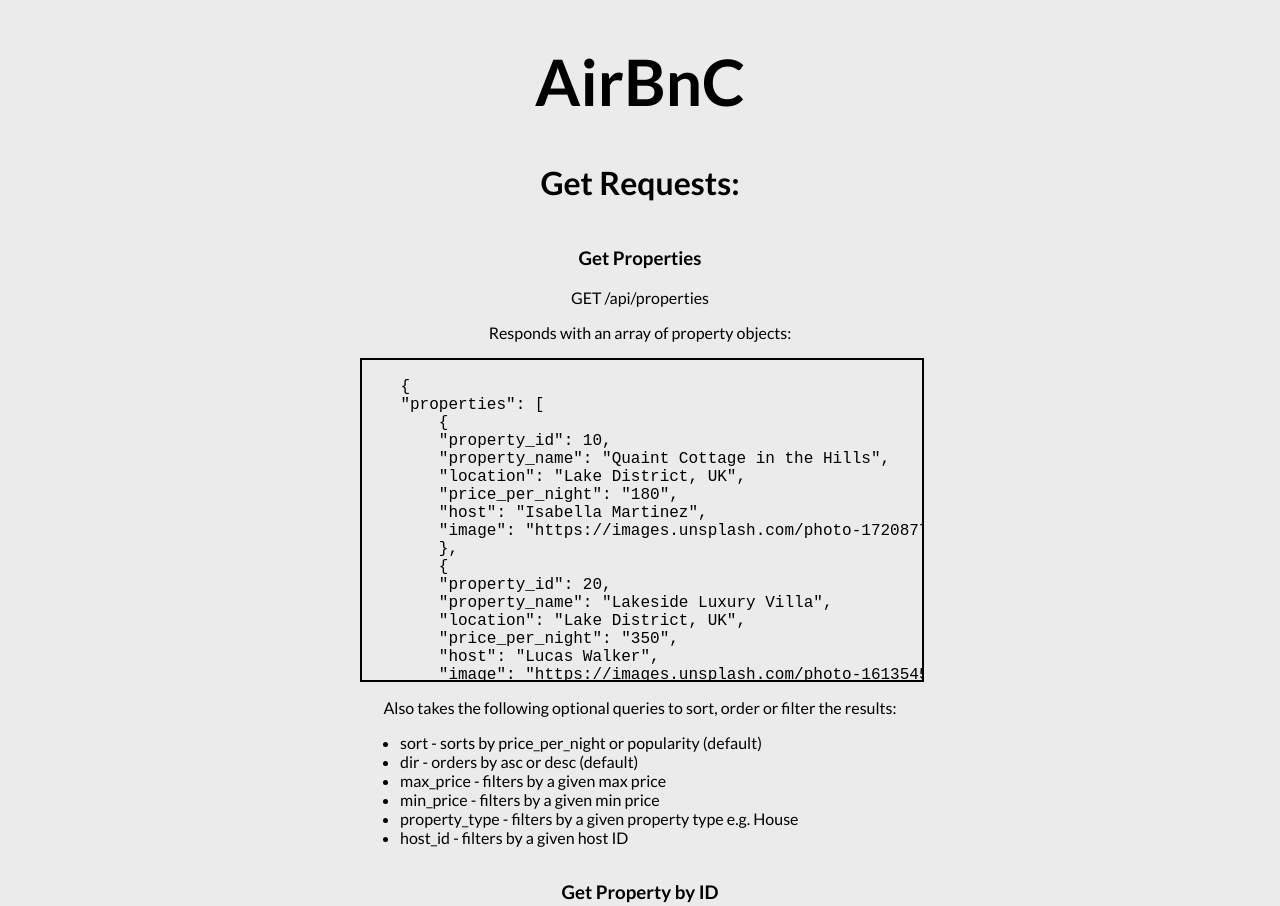
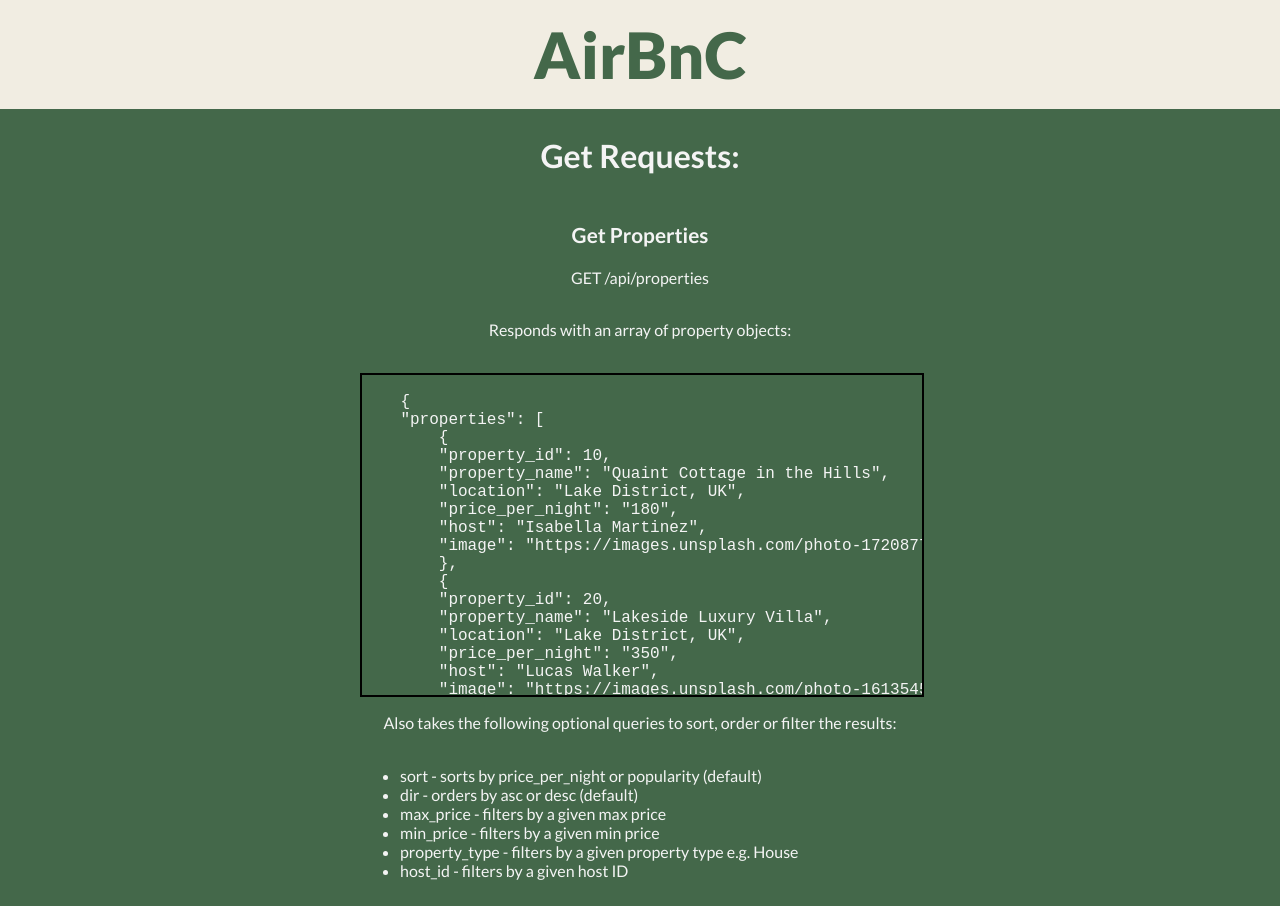
Before and after one commit to bric12369/airbnc, a website: page index.html in a window 1280 px wide. Shown: the top 906 px of the page. Drawn offline with Linux system fonts and the light colour scheme.

Commit message:
improved styling

```diff
--- a/index.html
+++ b/index.html
@@ -12,8 +12,9 @@
 </head>
 
 <body>
-
-    <h1>AirBnC</h1>
+    <header>
+        <h1>AirBnC</h1>
+    </header>
 
     <section id="endpoints-section">
 
--- a/style.css
+++ b/style.css
@@ -1,11 +1,24 @@
 html {
     font-size: 16px;
-    background-color: #EBEBEB;
+    color:#f4f4f4;
+    background-color: #44684a;
     font-family: Lato, sans-serif;
+}
+
+body {
+    margin: 0;
 }
 
 h1 {
     font-size: 4rem;
+    margin: 0;
+    padding: 1rem;
+    font-weight: bolder;
+}
+
+h1, footer p {
+    color: #44684a;
+    font-weight: 900;
 }
 
 h2 {
@@ -16,17 +29,31 @@
     text-align: center;
 }
 
+h3 {
+    font-size: 1.3rem;
+}
+
+header, footer {
+    background-color: #F1EDE2;
+}
+
 pre {
     width: 35rem;
     height: 20rem;
     border: 2px black solid;
     overflow: scroll;
+    scrollbar-color: #F1EDE2 #44684a;
 }
 
 .endpoint {
     width: 35rem;
     height: auto;
     padding: 0 2rem;
+}
+
+.endpoint p {
+    margin-bottom: 1.8rem;
+    height: 1.5rem;
 }
 
 .endpoint h3, .endpoint p {
@@ -41,5 +68,6 @@
 }
 
 footer p {
-    padding: 0 0 1rem 1rem;
+    padding: 1rem 0 1rem 1rem;
+    margin: 0;
 }
```
